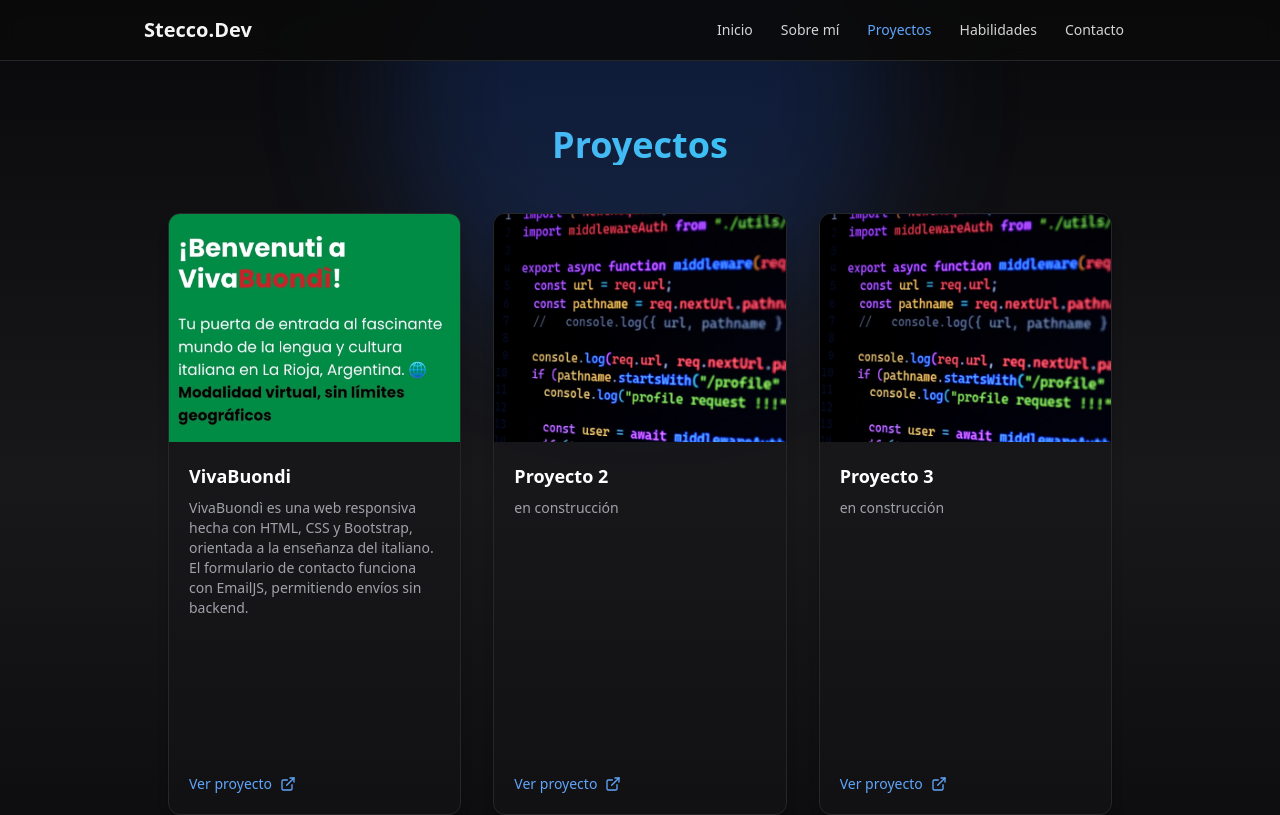
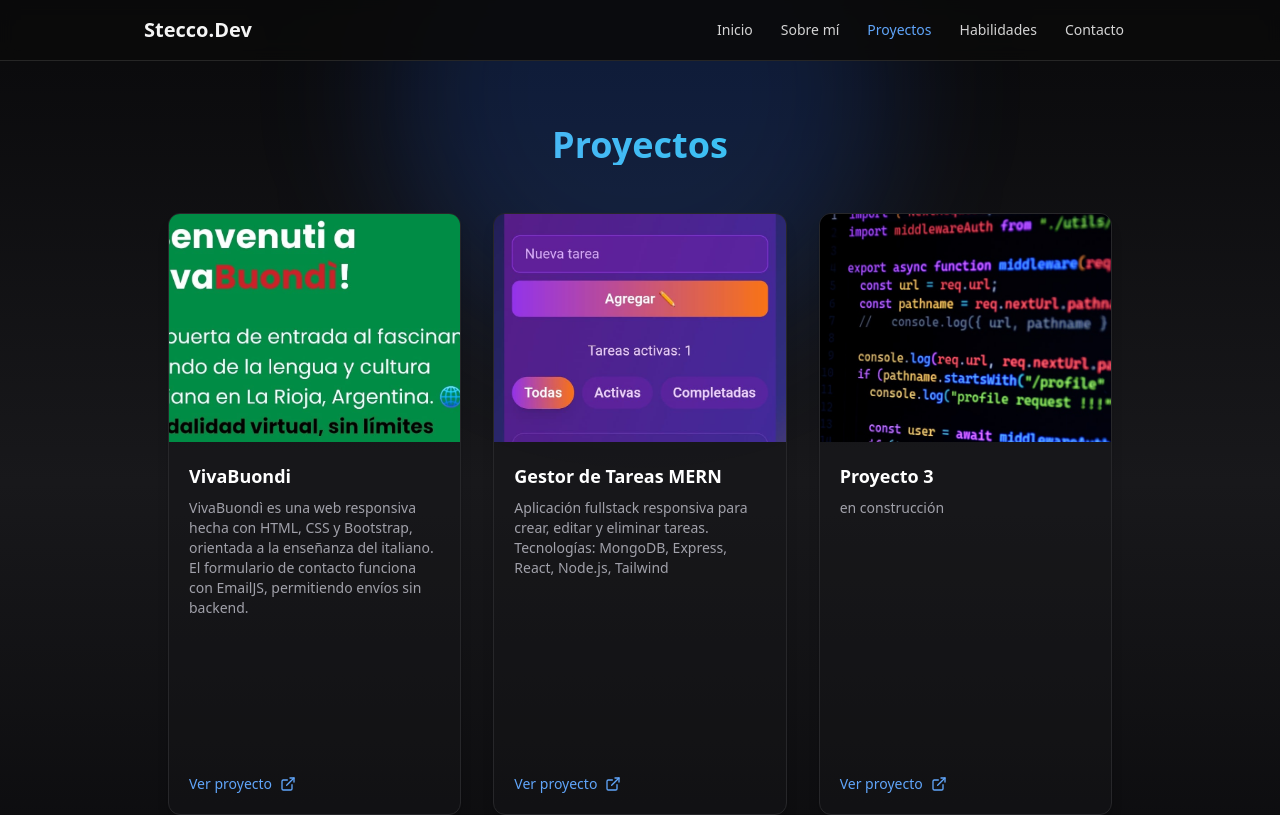
Before and after one commit to stecc88/PerfilConReact, a React (Vite) app: page /proyectos in a window 1280 px wide. Shown: the top 815 px of the page. Built offline with nearby package versions, Linux system fonts and the light colour scheme.

Commit message:
carga del proyecto Tareas

```diff
--- a/src/sections/Proyectos.jsx
+++ b/src/sections/Proyectos.jsx
@@ -2,6 +2,7 @@ import { motion } from 'framer-motion'
 import { ExternalLink } from 'lucide-react'
 import vivabuondiiImg from '../assets/vivabuondii.jpg'
 import desarrolloImg from '../assets/desarrollo.jpg'
+import tareaImg from '../assets/tarea.jpg'
 
 const proyectos = [
   {
@@ -14,10 +15,10 @@ const proyectos = [
   },
   {
     id: 2,
-    titulo: 'Proyecto 2',
-    descripcion: 'en construcción',
-    imagen: desarrolloImg,
-    link: '#',
+    titulo: 'Gestor de Tareas MERN',
+    descripcion: 'Aplicación fullstack responsiva para crear, editar y eliminar tareas. Tecnologías: MongoDB, Express, React, Node.js, Tailwind',
+    imagen: tareaImg,
+    link: 'https://primer-mern.vercel.app/',
   },
   {
     id: 3,
```
Also changed, not shown: src/assets/tarea.jpg (added), src/assets/vivabuondii.jpg.
